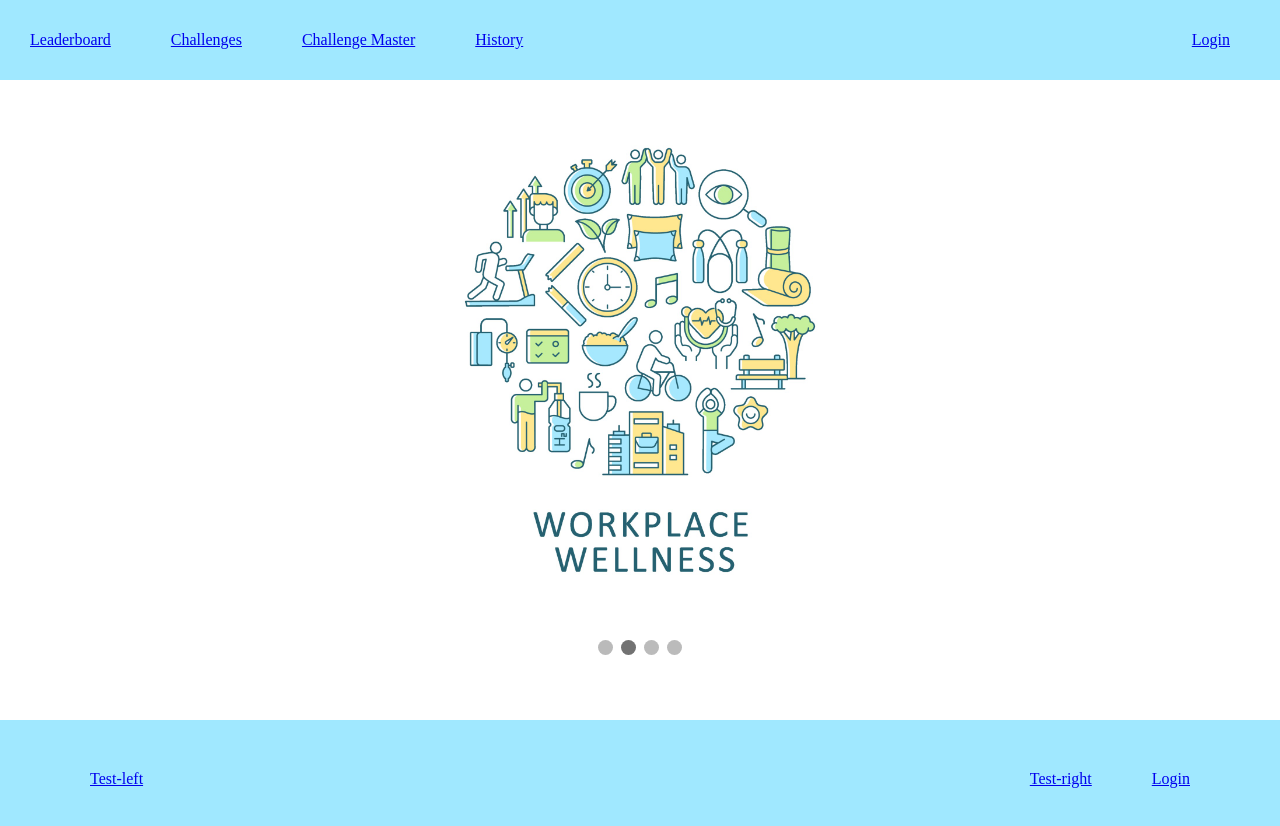
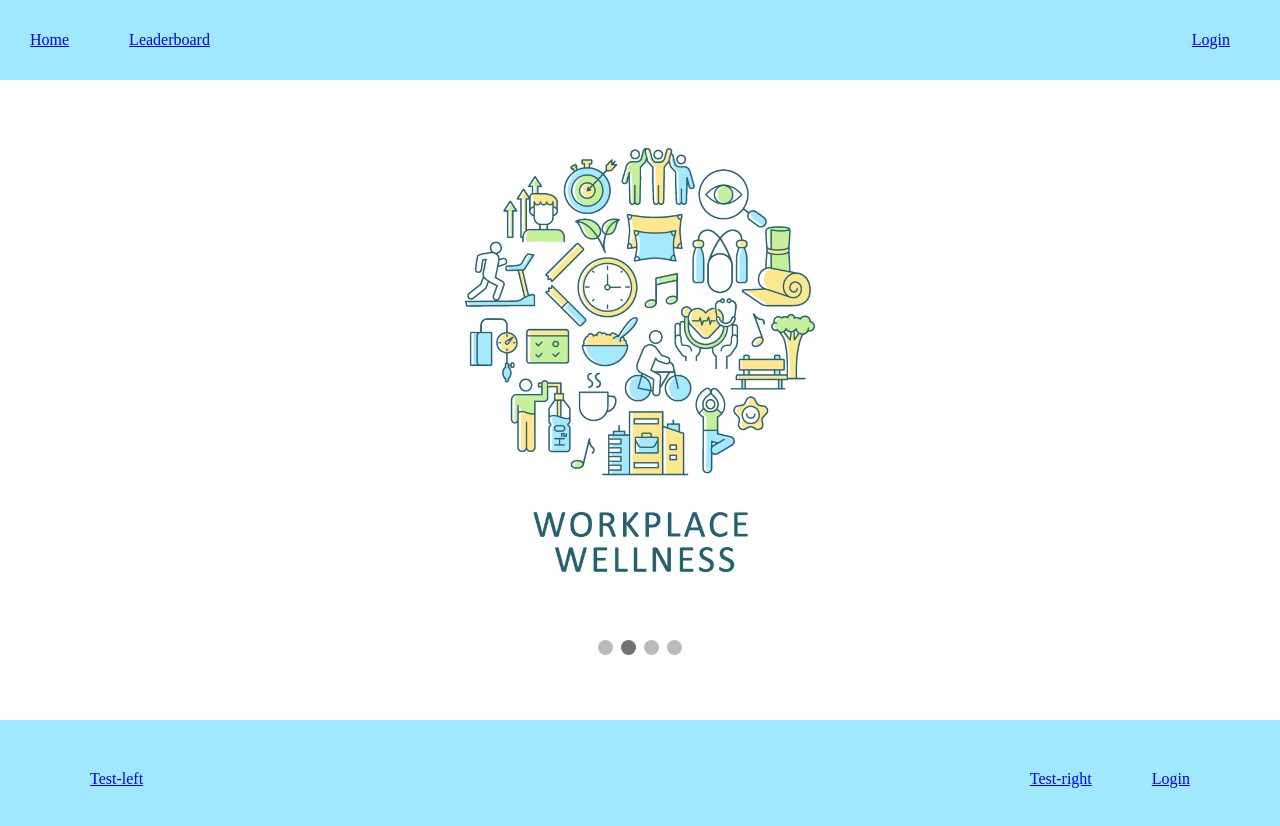
Before and after one commit to JoshWa1234/CO1709-GroupProject, a React (Vite) app in the folder GroupProject/: page / in a window 1280 px wide. Shown: the top 826 px of the page. Built offline with nearby package versions, Linux system fonts and the light colour scheme.

Commit message:
Fixes to the nav bar and making the profile component mobile friendly, + fixed footer

```diff
--- a/GroupProject/src/App.css
+++ b/GroupProject/src/App.css
@@ -1,5 +1,6 @@
 .page-content{
     height: 80vh;
+    overflow-y: auto;
 }
 
 [data-theme="dark"],
--- a/GroupProject/src/App.jsx
+++ b/GroupProject/src/App.jsx
@@ -16,14 +16,12 @@ import {useAuth} from "@/context/AuthContext.jsx";
 
 function App() {
     const { darkMode, fontSize } = useAccessibility();
-    const {user} = useAuth()
     return (
         <div data-theme={darkMode ? 'dark' : 'light'} data-fontsize={fontSize}>
             <Navbar />
-            <main className="page-content">
+            <main className="page-content" >
                 <Routes>
                     <Route path="/" element={<HomePage />} />
-
                     <Route path="/login" element={<LoginPage />} />
                     <Route path="/leaderboard" element={<Leaderboard />} />
                     <Route path="/challenges" element={<ChallengesPage />} />
--- a/GroupProject/src/Features/Profile/components/PublicProfileForm/PublicProfileForm.module.css
+++ b/GroupProject/src/Features/Profile/components/PublicProfileForm/PublicProfileForm.module.css
@@ -1,6 +1,5 @@
 .pageStyle {
     background: white;
-    min-height: 100vh;
     padding: 2rem;
 }
 
@@ -12,6 +11,17 @@
     margin: 0 auto;
     align-items: start;
 }
+@media screen and (max-width: 800px) {
+    .layoutStyle {
+        display: grid;
+        grid-template-columns:  1fr;
+        gap: 1.5rem;
+        max-width: 900px;
+        margin: 0 auto;
+        align-items: start;
+    }
+}
+
 
 /* Sidebar */
 .sidebarStyle {
--- a/GroupProject/src/ui Components/Footer/Footer.module.css
+++ b/GroupProject/src/ui Components/Footer/Footer.module.css
@@ -1,8 +1,6 @@
 .footer-container{
     background-color: #A0E8FF;
     width: 100%;
-    min-height: 10vh;
-    position: relative;
     z-index: 1;
     display: flex;
     align-items: center;
--- a/GroupProject/src/ui Components/Image/ImageComponent.module.css
+++ b/GroupProject/src/ui Components/Image/ImageComponent.module.css
@@ -1,6 +1,5 @@
 .banner{
     height: 70vh;
-    width: 50vw;
     text-align: center;
     color: white;
 }
--- a/GroupProject/src/ui Components/Navbar/Navbar.jsx
+++ b/GroupProject/src/ui Components/Navbar/Navbar.jsx
@@ -7,9 +7,13 @@ function Navbar() {
     const [Responsive, setResponsive] = useState(false);
     const  {user } = useAuth();
     function changeResponsive() {
+        if (innerWidth < 800){
             setResponsive(prev => !prev);
         }
-    // noinspection JSUnresolvedLibraryURL
+
+    }
+
+
     return (
                <div className={`${styles['nav-container']} ${Responsive ? styles['responsive'] : ''}`}>
                     <div className={`${styles['nav-item-container']} ${!Responsive ? styles['icon'] : ''}`}>
@@ -19,31 +23,44 @@ function Navbar() {
                             </button>
                         </div>
                 </div>
-                <div className={styles['nav-container-left']}>
+                <div className={Responsive?styles['nav-container-responsive'] : styles['nav-container-left']}>
 
                     <div className={styles['nav-item-container']}>
-                        <NavbarItem path={"/leaderboard"} message={'Leaderboard'}></NavbarItem>
+                        <NavbarItem path={"/"} message={'Home'} onClick={changeResponsive}></NavbarItem>
                     </div>
                     <div className={styles['nav-item-container']}>
-                        <NavbarItem path={"/challenges"} message={'Challenges'}></NavbarItem>
+                        <NavbarItem path={"/leaderboard"} message={'Leaderboard'} onClick={changeResponsive}></NavbarItem>
                     </div>
+                    {user !== null ?(
                     <div className={styles['nav-item-container']}>
-                        <NavbarItem path={"/challenge-master"} message={'Challenge Master'}></NavbarItem>
+                        <NavbarItem path={"/challenges"} message={'Challenges'} onClick={changeResponsive}></NavbarItem>
                     </div>
+                    ) : null
+                    }
+                    {user !== null ?(
                         <div className={styles['nav-item-container']}>
-                        <NavbarItem path={"/history"} message={'History'}></NavbarItem>
+                            <NavbarItem path={"/challenge-master"} message={'Challenge Master'} onClick={changeResponsive}></NavbarItem>
                         </div>
+                    ) : null
+                    }
+                    {user !== null ?(
+                        <div className={styles['nav-item-container']}>
+                            <NavbarItem path={"/history"} message={'History'} onClick={changeResponsive}></NavbarItem>
+                        </div>
+                    ) : null
+                    }
+
                 </div>
 
-                <div className={styles["nav-container-right"]}>
+                <div className={Responsive?styles['nav-container-responsive'] :styles["nav-container-right"]}>
                     <div>
                         {user === null ? (
                             <div className={styles['nav-item-container']}>
-                                <NavbarItem path={"/login"} message={'Login'}></NavbarItem>
+                                <NavbarItem path={"/login"} message={'Login'} onClick={changeResponsive}></NavbarItem>
                             </div>
                         ) : (
                         <div className={styles['nav-item-container']}>
-                            <NavbarItem path={"/profile"} message={'Profile'}></NavbarItem>
+                            <NavbarItem path={"/profile"} message={'Profile'} onClick={changeResponsive}></NavbarItem>
                         </div>
 
                         )}
--- a/GroupProject/src/ui Components/Navbar/Navbar.module.css
+++ b/GroupProject/src/ui Components/Navbar/Navbar.module.css
@@ -58,16 +58,12 @@
         padding: 20px;
     }
 
-        /* Stack left and right containers */
-    .nav-container-right,
-    .nav-container-left{
-        display: flex;
-        flex-direction: column; /* stack items inside */
-        width: 100%; /* full width */
+    .nav-container-responsive {
+        width: 100%;
         padding: 0;
     }
 
-    /* Hide all left items except first one? */
+
     .nav-container.responsive .nav-container-left .nav-item-container {
         display: block; /* now they’re visible in stack */
     }
```
Lines whose indentation alone changed are shown as unchanged.
